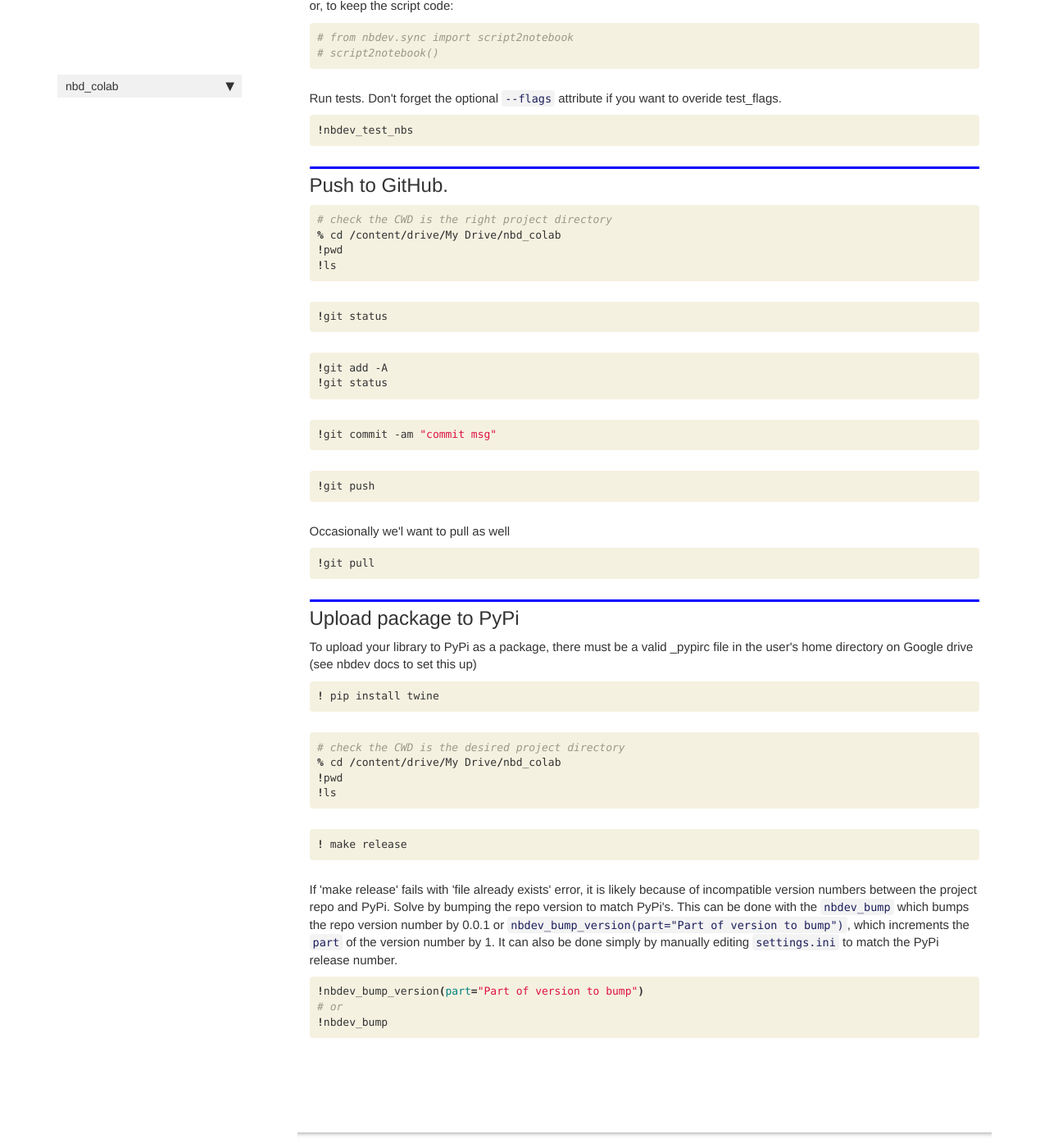
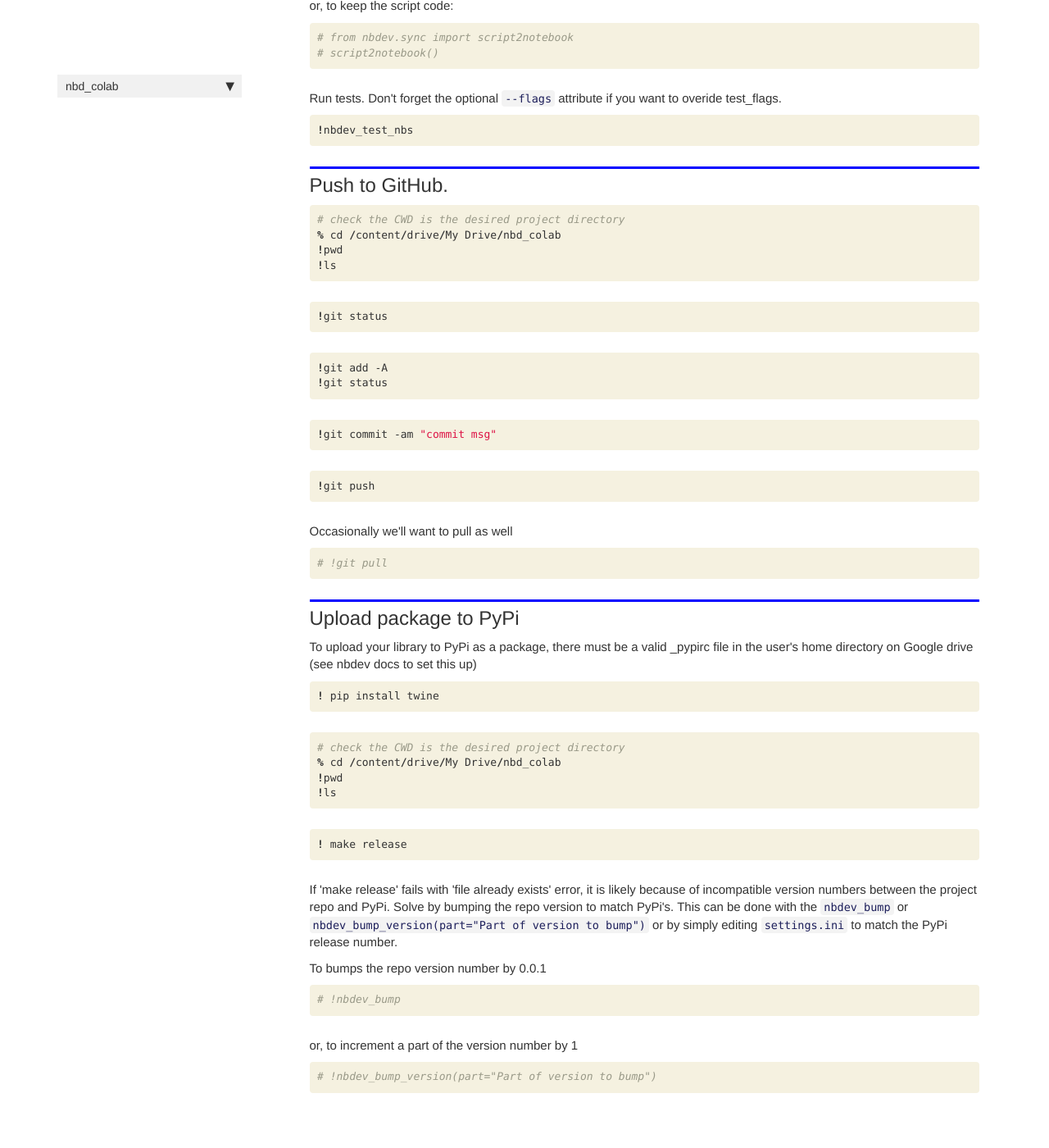
Before and after one commit to hallmx/nbd_colab, a Jekyll site: the page built from docs/cltemplate.html, in a window 1280 px wide and 1400 px high, scrolled down 1896 px. Shown: the whole window at 82% size. Built offline with Jekyll 4.4.1, drawn with Linux system fonts in a browser that asks for light colours; nearby versions of some CDN libraries; comment, search, counter and statistics services are not loaded; some of the changed text lies outside the part shown.

```diff
--- a/docs/cltemplate.html
+++ b/docs/cltemplate.html
@@ -199,7 +199,7 @@ summary: "A minimal template for a 'command line notebook' to manage an nbdev pr
 
 <div class="inner_cell">
     <div class="input_area">
-<div class=" highlight hl-ipython3"><pre><span></span><span class="c1"># check the CWD is the right project directory</span>
+<div class=" highlight hl-ipython3"><pre><span></span><span class="c1"># check the CWD is the desired project directory</span>
 <span class="o">%</span> <span class="n">cd</span> <span class="o">/</span><span class="n">content</span><span class="o">/</span><span class="n">drive</span><span class="o">/</span><span class="n">My</span> <span class="n">Drive</span><span class="o">/</span><span class="n">nbd_colab</span>
 <span class="o">!</span>pwd
 <span class="o">!</span>ls
@@ -323,7 +323,7 @@ summary: "A minimal template for a 'command line notebook' to manage an nbdev pr
 
 <div class="inner_cell">
     <div class="input_area">
-<div class=" highlight hl-ipython3"><pre><span></span><span class="c1"># check the CWD is the right project directory</span>
+<div class=" highlight hl-ipython3"><pre><span></span><span class="c1"># check the CWD is the desired project directory</span>
 <span class="o">%</span> <span class="n">cd</span> <span class="o">/</span><span class="n">content</span><span class="o">/</span><span class="n">drive</span><span class="o">/</span><span class="n">My</span> <span class="n">Drive</span><span class="o">/</span><span class="n">nbd_colab</span>
 <span class="o">!</span>pwd
 <span class="o">!</span>ls
@@ -389,7 +389,7 @@ summary: "A minimal template for a 'command line notebook' to manage an nbdev pr
 </div>
 <div class="cell border-box-sizing text_cell rendered"><div class="inner_cell">
 <div class="text_cell_render border-box-sizing rendered_html">
-<p>Occasionally we'l want to pull as well</p>
+<p>Occasionally we'll want to pull as well</p>
 
 </div>
 </div>
@@ -399,7 +399,7 @@ summary: "A minimal template for a 'command line notebook' to manage an nbdev pr
 
 <div class="inner_cell">
     <div class="input_area">
-<div class=" highlight hl-ipython3"><pre><span></span><span class="o">!</span>git pull
+<div class=" highlight hl-ipython3"><pre><span></span><span class="c1"># !git pull</span>
 </pre></div>
 
     </div>
@@ -464,7 +464,8 @@ summary: "A minimal template for a 'command line notebook' to manage an nbdev pr
 </div>
 <div class="cell border-box-sizing text_cell rendered"><div class="inner_cell">
 <div class="text_cell_render border-box-sizing rendered_html">
-<p>If 'make release' fails with 'file already exists' error, it is likely because of incompatible version numbers between the project repo and PyPi. Solve by bumping the repo version to match PyPi's. This can be done with the <code>nbdev_bump</code> which bumps the repo version number by 0.0.1 or <code>nbdev_bump_version(part="Part of version to bump")</code>, which increments the <code>part</code> of the version number by 1. It can also be done simply by manually editing <code>settings.ini</code> to match the PyPi release number.</p>
+<p>If 'make release' fails with 'file already exists' error, it is likely because of incompatible version numbers between the project repo and PyPi. Solve by bumping the repo version to match PyPi's. This can be done with the <code>nbdev_bump</code> or <code>nbdev_bump_version(part="Part of version to bump")</code> or by simply editing <code>settings.ini</code> to match the PyPi release number.</p>
+<p>To bumps the repo version number by 0.0.1</p>
 
 </div>
 </div>
@@ -474,9 +475,27 @@ summary: "A minimal template for a 'command line notebook' to manage an nbdev pr
 
 <div class="inner_cell">
     <div class="input_area">
-<div class=" highlight hl-ipython3"><pre><span></span><span class="o">!</span>nbdev_bump_version<span class="o">(</span><span class="nv">part</span><span class="o">=</span><span class="s2">&quot;Part of version to bump&quot;</span><span class="o">)</span>
-<span class="c1"># or </span>
-<span class="o">!</span>nbdev_bump
+<div class=" highlight hl-ipython3"><pre><span></span><span class="c1"># !nbdev_bump</span>
+</pre></div>
+
+    </div>
+</div>
+</div>
+
+</div>
+<div class="cell border-box-sizing text_cell rendered"><div class="inner_cell">
+<div class="text_cell_render border-box-sizing rendered_html">
+<p>or, to increment a part of the version number by 1</p>
+
+</div>
+</div>
+</div>
+<div class="cell border-box-sizing code_cell rendered">
+<div class="input">
+
+<div class="inner_cell">
+    <div class="input_area">
+<div class=" highlight hl-ipython3"><pre><span></span><span class="c1"># !nbdev_bump_version(part=&quot;Part of version to bump&quot;)</span>
 </pre></div>
 
     </div>
--- a/nbd_colab/_nbdev.py
+++ b/nbd_colab/_nbdev.py
@@ -2,10 +2,10 @@
 
 __all__ = ["index", "modules", "custom_doc_links", "git_url"]
 
-index = {"StopExecution": "00_core.ipynb",
-         "check_input": "00_core.ipynb",
+index = {"check_input": "00_core.ipynb",
          "get_dest_dir": "00_core.ipynb",
          "get_repo": "00_core.ipynb",
+         "StopExecution": "00_core.ipynb",
          "drive_setup": "00_core.ipynb",
          "change_dir": "00_core.ipynb",
          "home_dir": "00_core.ipynb",
```
Also changed, not shown: docs/core.html (+47 -47 lines), nbd_colab/core.py (+7 -7 lines), 2 other files.
